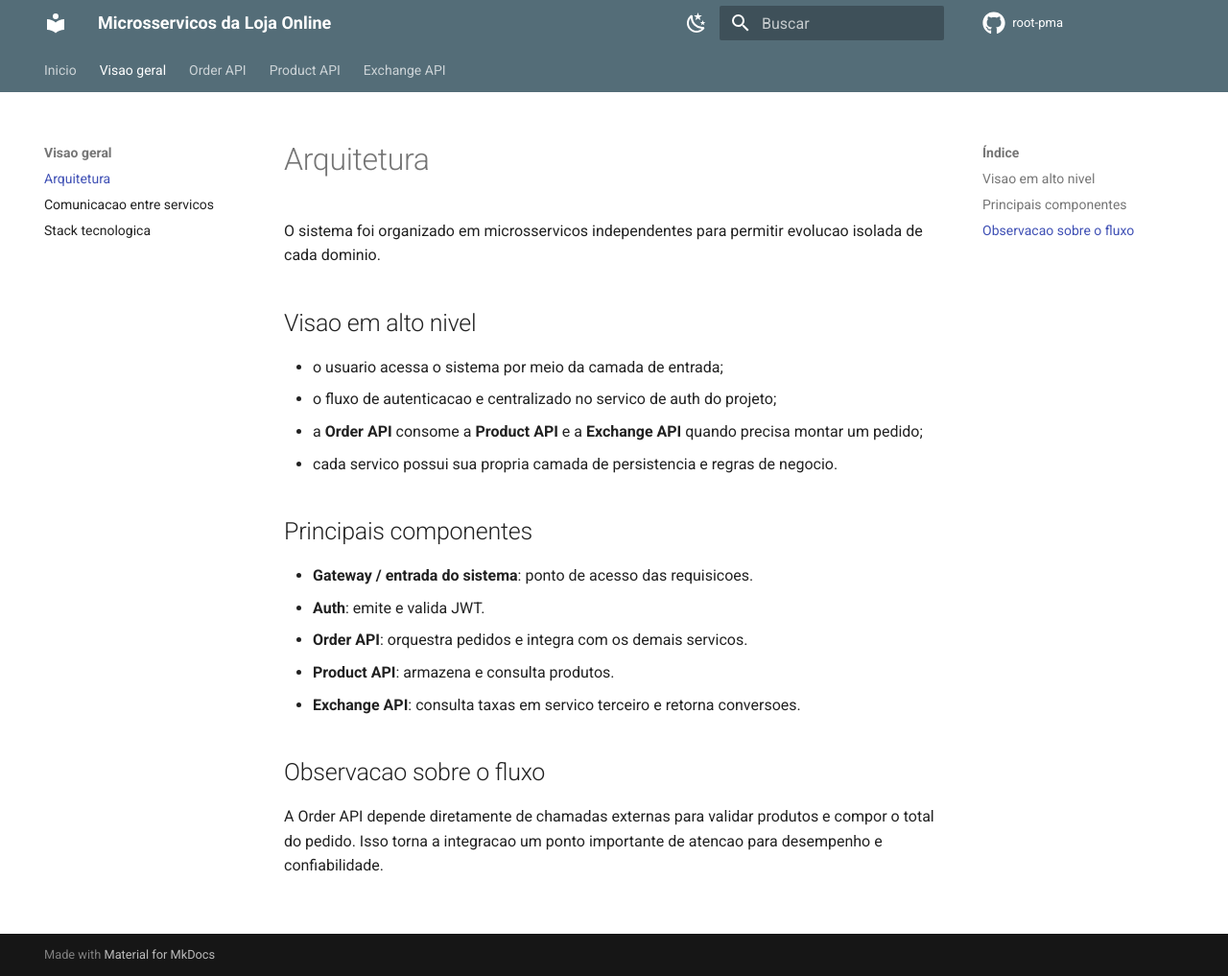
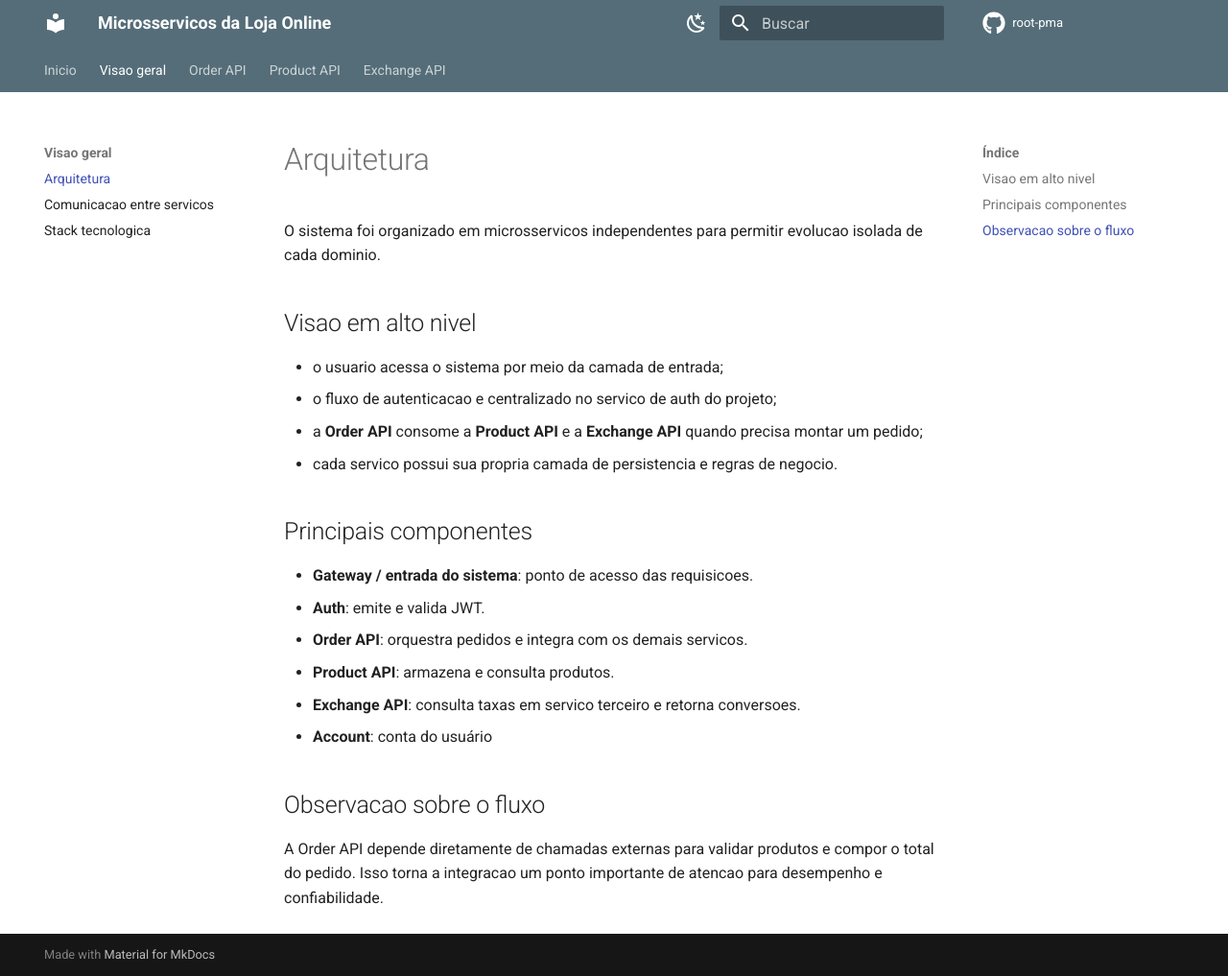
Before and after one commit to insper-joaoamiguel/root-pma, an MkDocs documentation site: the page built from docs/architecture.md, in a window 1280 px wide and 1017 px high. Shown: the whole window at 96% size. Built offline with MkDocs 1.6.1 and Material for MkDocs 9.7.7, drawn with Linux system fonts in a browser that asks for light colours; comment, search, counter and statistics services are not loaded.

Commit message:
account adicionado na arquitetura

```diff
--- a/docs/architecture.md
+++ b/docs/architecture.md
@@ -16,6 +16,7 @@ O sistema foi organizado em microsservicos independentes para permitir evolucao
 - **Order API**: orquestra pedidos e integra com os demais servicos.
 - **Product API**: armazena e consulta produtos.
 - **Exchange API**: consulta taxas em servico terceiro e retorna conversoes.
+- **Account**: conta do usuário
 
 ## Observacao sobre o fluxo
 
```
